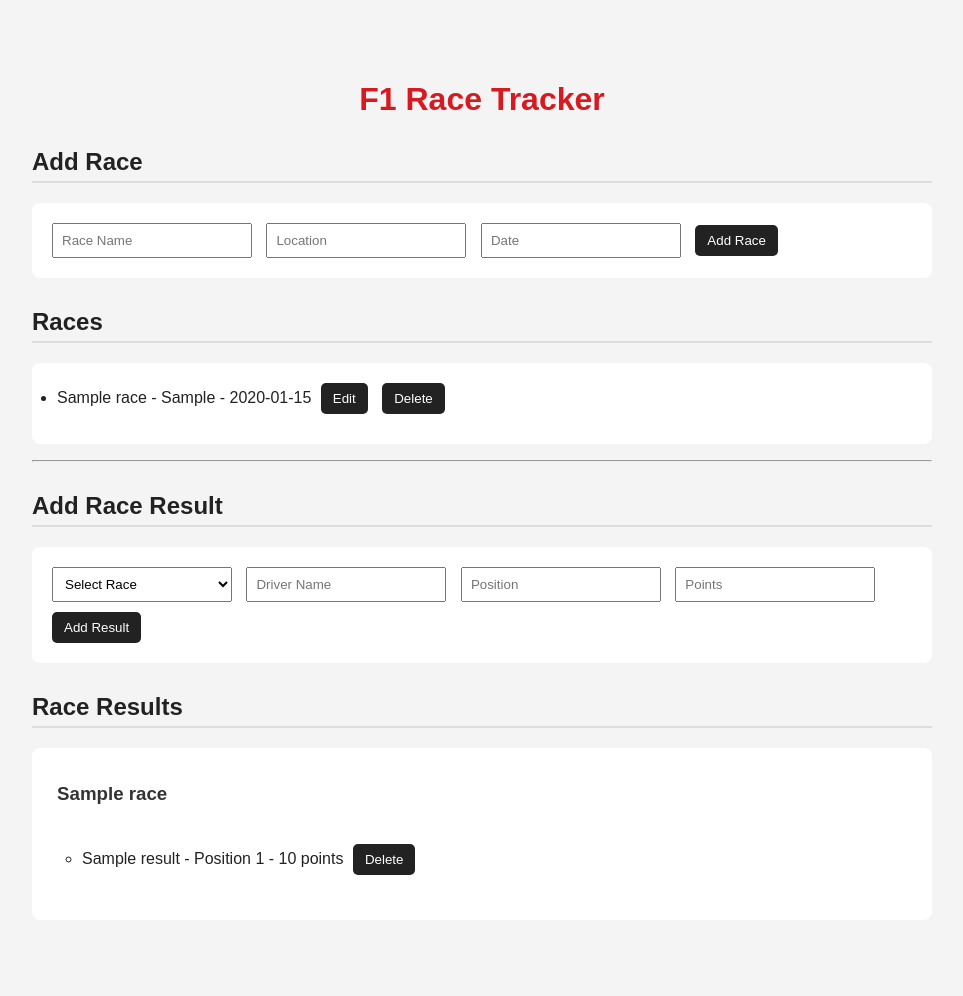
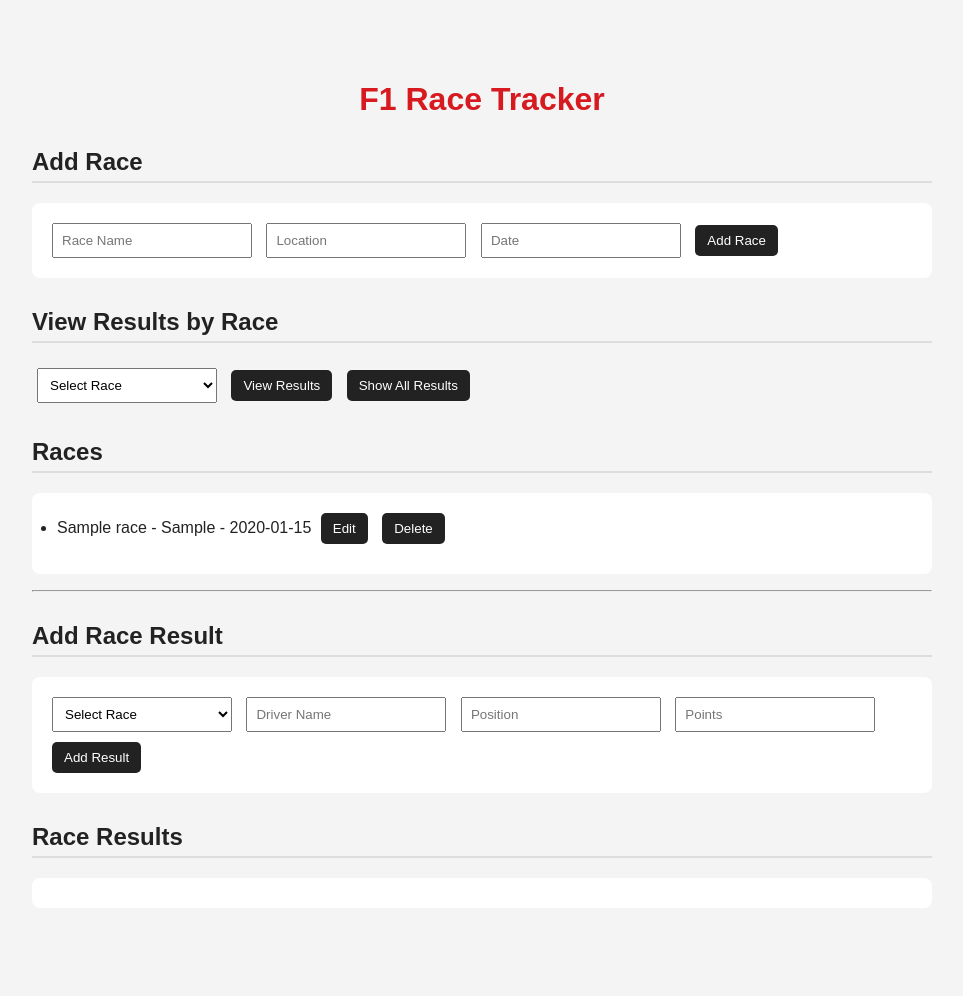
Before and after one commit to philipcullen93/WSAA_Project, a Flask app: page / in a window 1280 px wide. Shown: the whole page, without its empty margins (158-1121 px from the left). After the commit the page ends 858 px from the top, so only its background shows below. Run offline with Flask 3, Linux system fonts and the light colour scheme; tables that the repository leaves empty hold one stand-in row (values such as "Sample post").

Commit message:
Attempted to add View Results by Race feature but feature does not appear to work correctly.

```diff
--- a/f1_race_tracker/static/script.js
+++ b/f1_race_tracker/static/script.js
@@ -11,6 +11,10 @@ const resultForm = document.getElementById("resultForm");
 const resultList = document.getElementById("resultList");
 const raceIdDropdown = document.getElementById("raceId");
 
+// View Race Results from Dropdown Menu
+const viewRaceIdDropdown = document.getElementById("viewRaceId");
+const viewResultsButton = document.getElementById("viewResultsButton");
+const showAllResultsButton = document.getElementById("showAllResultsButton");
 
 // Fetch all races from the Flask API and display them
 function loadRaces() {
@@ -22,6 +26,7 @@ function loadRaces() {
 
             // Clear and rebuild dropdown used when adding race results
             raceIdDropdown.innerHTML = '<option value="">Select Race</option>';
+            viewRaceIdDropdown.innerHTML = '<option value="">Select Race</option>';
 
             races.forEach(race => {
                 const listItem = document.createElement("li");
@@ -78,6 +83,11 @@ function loadRaces() {
                 option.value = race.id;
                 option.textContent = race.name;
                 raceIdDropdown.appendChild(option);
+
+                const viewOption = document.createElement("option");
+                viewOption.value = race.id;
+                viewOption.textContent = race.name;
+                viewRaceIdDropdown.appendChild(viewOption);
             });
         })
         .catch(error => {
@@ -97,7 +107,7 @@ function loadResults() {
         // Must be inside here
         races.forEach(race => {
 
-            const raceResults = results.filter(result => result.race_id === race.id);
+            const raceResults = results.filter(result => result.race_id === raceId);
 
             if (raceResults.length > 0) {
 
@@ -183,6 +193,53 @@ raceForm.addEventListener("submit", function(event) {
     });
 });
 
+// Display results for one selected race
+function loadResultsForRace(raceId) {
+    Promise.all([
+        fetch(resultsApiUrl).then(response => response.json()),
+        fetch(racesApiUrl).then(response => response.json())
+    ])
+    .then(([results, races]) => {
+        resultList.innerHTML = "";
+
+        const selectedRace = races.find(race => race.id === Number(raceId));
+
+        // 👇 (this is where you'll later introduce your intentional bug)
+        const raceResults = results.filter(result => result.race_id === Number(raceId));
+
+        if (!selectedRace) {
+            resultList.innerHTML = "<li>Please select a valid race.</li>";
+            return;
+        }
+
+        const raceHeader = document.createElement("h3");
+        raceHeader.textContent = selectedRace.name;
+        resultList.appendChild(raceHeader);
+
+        if (raceResults.length === 0) {
+            const emptyMessage = document.createElement("li");
+            emptyMessage.textContent = "No results entered for this race yet.";
+            resultList.appendChild(emptyMessage);
+            return;
+        }
+
+        const raceResultList = document.createElement("ul");
+
+        raceResults.forEach(result => {
+            const listItem = document.createElement("li");
+
+            listItem.textContent =
+                `${result.driver_name} - Position ${result.position} - ${result.points} points`;
+
+            raceResultList.appendChild(listItem);
+        });
+
+        resultList.appendChild(raceResultList);
+    })
+    .catch(error => {
+        console.error("Error loading selected race results:", error);
+    });
+}
 
 // Handle form submission for adding a race result
 resultForm.addEventListener("submit", function(event) {
@@ -243,7 +300,21 @@ resultForm.addEventListener("submit", function(event) {
         });
 });
 
-
 // Load existing data when the page first opens
 loadRaces();
 loadResults();
+
+viewResultsButton.addEventListener("click", function() {
+    const selectedRaceId = viewRaceIdDropdown.value;
+
+    if (!selectedRaceId) {
+        alert("Please select a race first.");
+        return;
+    }
+
+    loadResultsForRace(selectedRaceId);
+});
+
+showAllResultsButton.addEventListener("click", function() {
+    loadResults();
+});
--- a/f1_race_tracker/templates/index.html
+++ b/f1_race_tracker/templates/index.html
@@ -16,6 +16,15 @@
         <input type="text" id="date" placeholder="Date" required>
         <button type="submit">Add Race</button>
     </form>
+
+    <h2>View Results by Race</h2>
+
+    <select id="viewRaceId">
+        <option value="">Select Race</option>
+    </select>
+
+    <button id="viewResultsButton">View Results</button>
+    <button id="showAllResultsButton">Show All Results</button>
 
     <!-- Display races -->
     <h2>Races</h2>
```
